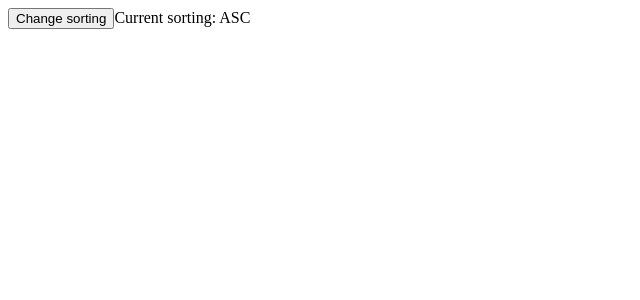
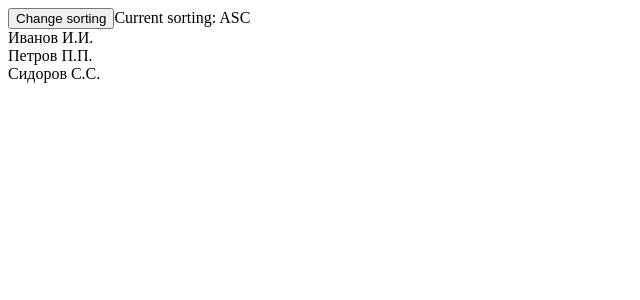
Before and after one commit to Lehnele/task-keys, a React (Create React App) app: page / in a window 1280 px wide. Shown: the top 300 px of the page, without its empty margins (0-640 px from the left). Built offline with nearby package versions, Linux system fonts and the light colour scheme.

Commit message:
Задание по ключам.

```diff
--- a/src/Keys.tsx
+++ b/src/Keys.tsx
@@ -1,5 +1,89 @@
-import { IItem } from './index';
+import React, {useLayoutEffect} from 'react';
+import {IItem} from './index';
+import {useState, useRef} from "react";
 
 export function Keys(props: { initialData: IItem[]; sorting: 'ASC' | 'DESC' }) {
-    return <div></div>;
+  const [text, setText] = useState({
+    ...props.initialData
+  })
+
+  const [inputs, setInputs] = useState({
+    ...props.initialData.map(item => {
+      return {name: item.name, change: false}
+    })
+  })
+
+  const textHandler = (event: any) => {
+    setInputs(inputs => ({
+      ...inputs,
+      [event.target.id]: {name: inputs[event.target.id].name, change: true}
+    }))
+  }
+
+  const inputHandler = (event: any) => {
+    setInputs(inputs => ({
+      ...inputs,
+      [event.target.id]: {name: event.target.value, change: true}
+    }))
+  }
+
+  const keyPressHandler = (event: any) => {
+    if (event.key === 'Enter') {
+      setText(text => ({
+        ...text,
+        [event.target.id]: {name: event.target.value, id: event.target.id}
+      }))
+      setInputs(inputs => ({
+        ...inputs,
+        [event.target.id]: {name: event.target.value, change: false}
+      }))
+    }
+  }
+
+  const keyUpHandler = (event: any) => {
+    if (event.key === 'Escape') {
+      setInputs(inputs => ({
+        ...inputs,
+        [event.target.id]: {name: text[event.target.id].name, change: false}
+      }))
+    }
+  }
+
+  const firstUpdate = useRef(true);
+  useLayoutEffect(() => {
+    if (firstUpdate.current) {
+      firstUpdate.current = false;
+      return;
+    }
+    setText({...Object.keys(text).reverse().map(key => text[+key])})
+    setInputs({...Object.keys(inputs).reverse().map(key => inputs[+key])})
+  }, [props.sorting])
+
+  return (
+    <div>
+      {(Object.values(text).map((item: any, index: number) => (
+        <>
+          {
+            inputs[index].change
+              ? <input
+                key={item.id}
+                id={`${index}`}
+                type="text"
+                defaultValue={inputs[index].name}
+                onChange={inputHandler}
+                onKeyPress={keyPressHandler}
+                onKeyUp={keyUpHandler}
+              />
+              : <span
+                key={item.id}
+                id={`${index}`}
+                onClick={textHandler}
+              >{item.name}</span>
+          }
+          <br/>
+        </>
+      )))
+      }
+    </div>
+  );
 }
```
Also changed, not shown: 1 other file (tests, documents, lock files or other folders).
